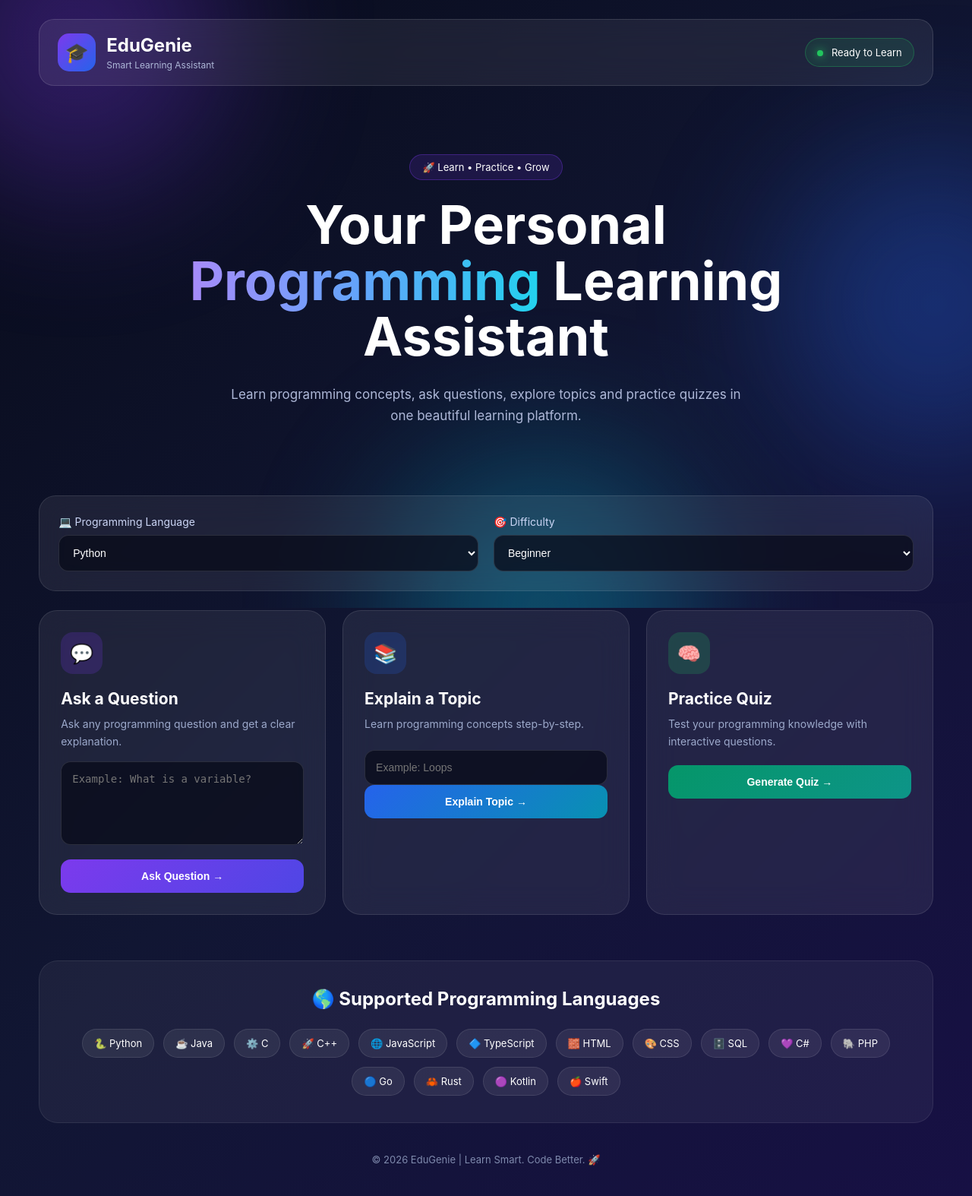
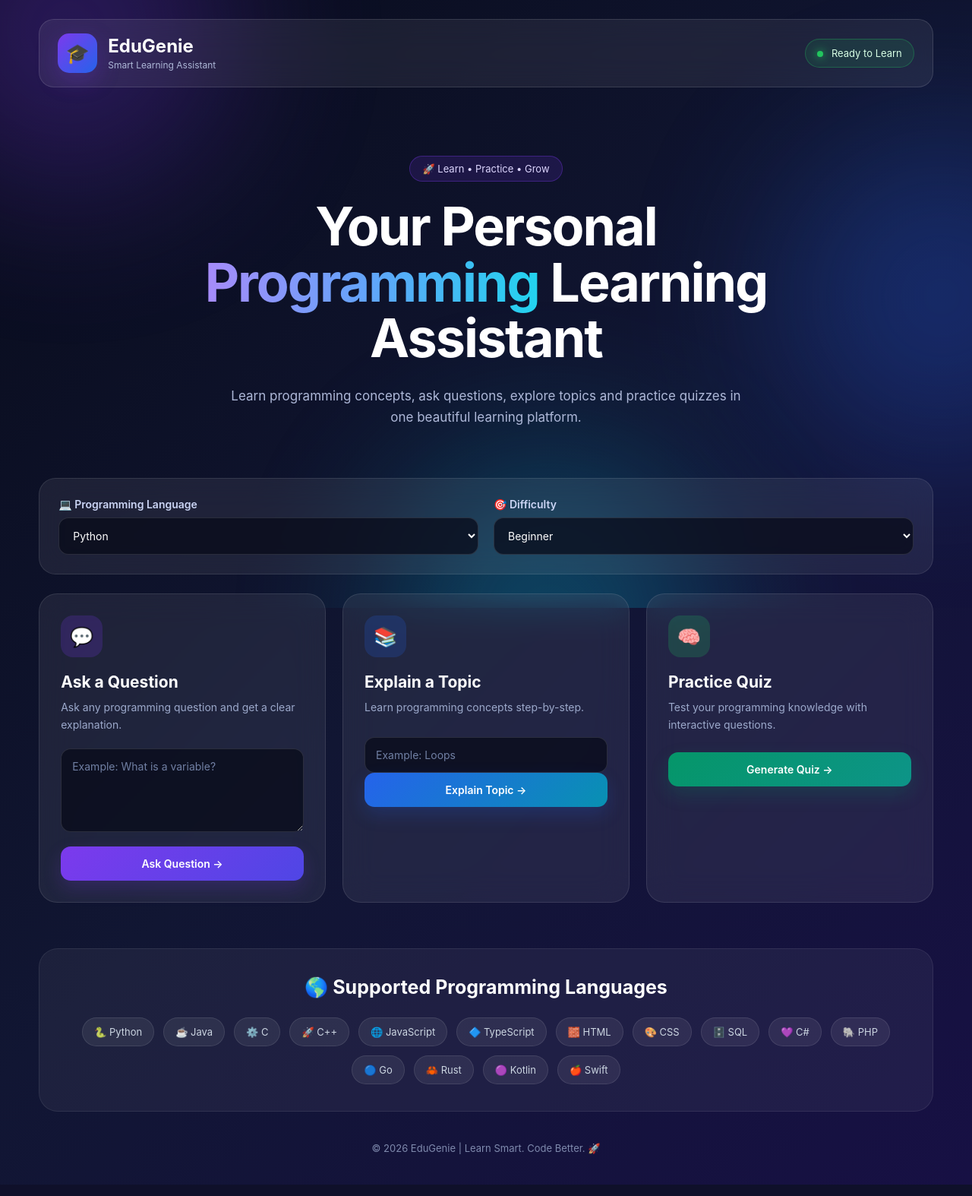
Before and after one commit to catjanaiprtj-prog/EduGenie, a FastAPI app: page / in a window 1280 px wide. Shown: the whole page at 76% size. Run offline with FastAPI, Linux system fonts and the light colour scheme.

Commit message:
Update EduGenie application

```diff
--- a/static/style.css
+++ b/static/style.css
@@ -1,34 +1,44 @@
+/* =========================================
+   EduGenie - Modern Learning UI
+   ========================================= */
+
+/* ---------- Reset ---------- */
+
 * {
     margin: 0;
     padding: 0;
     box-sizing: border-box;
 }
 
+html {
+    scroll-behavior: smooth;
+}
 
 body {
+    min-height: 100vh;
+
     font-family:
         Inter,
+        "Segoe UI",
         Arial,
         Helvetica,
         sans-serif;
-
-    min-height: 100vh;
 
     color: #ffffff;
 
     background:
         linear-gradient(
             135deg,
-            #080b1a,
-            #111633,
-            #171044
+            #080b1a 0%,
+            #111633 50%,
+            #171044 100%
         );
 
     overflow-x: hidden;
 }
 
 
-/* Background */
+/* ---------- Background ---------- */
 
 .background {
     position: fixed;
@@ -41,46 +51,42 @@ body {
     z-index: -1;
 }
 
-
 .blob {
     position: absolute;
 
-    width: 400px;
-    height: 400px;
+    width: 420px;
+    height: 420px;
 
     border-radius: 50%;
 
-    filter: blur(100px);
+    filter: blur(110px);
 
-    opacity: 0.35;
+    opacity: 0.30;
 }
 
-
 .blob-one {
-    top: -150px;
-    left: -100px;
+    top: -170px;
+    left: -120px;
 
     background: #7c3aed;
 }
 
-
 .blob-two {
-    right: -150px;
-    top: 200px;
+    top: 180px;
+    right: -170px;
 
     background: #2563eb;
 }
 
-
 .blob-three {
-    bottom: -200px;
+    bottom: -220px;
     left: 40%;
 
     background: #06b6d4;
 }
 
 
-/* Header */
+/* ---------- Header ---------- */
 
 .header {
     width: 92%;
@@ -92,20 +98,23 @@ body {
 
     display: flex;
 
+    align-items: center;
+
     justify-content: space-between;
 
-    align-items: center;
+    gap: 20px;
 
-    border: 1px solid rgba(255,255,255,0.12);
+    border: 1px solid
+        rgba(255, 255, 255, 0.12);
+
+    border-radius: 20px;
 
     background:
-        rgba(255,255,255,0.07);
+        rgba(255, 255, 255, 0.07);
 
+    -webkit-backdrop-filter: blur(20px);
     backdrop-filter: blur(20px);
-
-    border-radius: 20px;
 }
-
 
 .logo {
     display: flex;
@@ -115,19 +124,18 @@ body {
     gap: 14px;
 }
 
-
 .logo-icon {
-    width: 50px;
-    height: 50px;
+    width: 52px;
+    height: 52px;
 
     display: flex;
 
     align-items: center;
     justify-content: center;
 
+    border-radius: 15px;
+
     font-size: 25px;
-
-    border-radius: 15px;
 
     background:
         linear-gradient(
@@ -135,35 +143,45 @@ body {
             #7c3aed,
             #2563eb
         );
+
+    box-shadow:
+        0 10px 30px
+        rgba(124, 58, 237, 0.25);
 }
-
 
 .logo h1 {
     font-size: 24px;
+
+    line-height: 1.2;
 }
 
+.logo span {
+    display: block;
 
-.logo span {
-    font-size: 12px;
+    margin-top: 3px;
 
     color: #aeb8d8;
+
+    font-size: 12px;
 }
-
 
 .status {
     padding: 10px 15px;
 
     border-radius: 30px;
 
+    color: #d8ffe5;
+
     font-size: 13px;
 
+    white-space: nowrap;
+
     background:
-        rgba(34,197,94,0.12);
+        rgba(34, 197, 94, 0.12);
 
     border: 1px solid
-        rgba(34,197,94,0.3);
+        rgba(34, 197, 94, 0.30);
 }
-
 
 .status-dot {
     display: inline-block;
@@ -201,36 +218,41 @@ body {
     text-align: center;
 }
 
-
 .badge {
     display: inline-block;
 
+    margin-bottom: 22px;
+
     padding: 8px 16px;
 
-    margin-bottom: 22px;
+    border-radius: 30px;
 
-    border-radius: 30px;
+    color: #ddd6fe;
 
     font-size: 13px;
 
     background:
-        rgba(124,58,237,0.15);
+        rgba(124, 58, 237, 0.15);
 
     border: 1px solid
-        rgba(124,58,237,0.35);
+        rgba(124, 58, 237, 0.35);
+}
+
+.hero h2 {
+    max-width: 900px;
+
+    margin: 0 auto;
+
+    font-size:
+        clamp(38px, 6vw, 70px);
+
+    line-height: 1.05;
+
+    letter-spacing: -2px;
 }
 
 
-.hero h2 {
-    font-size: clamp(38px, 6vw, 70px);
-
-    line-height: 1.05;
-
-    max-width: 850px;
-
-    margin: auto;
-}
-
+/* Standard + WebKit property */
 
 .hero h2 span {
     background:
@@ -241,16 +263,19 @@ body {
             #22d3ee
         );
 
+    background-clip: text;
+
     -webkit-background-clip: text;
+
+    color: transparent;
 
     -webkit-text-fill-color: transparent;
 }
 
+.hero p {
+    max-width: 700px;
 
-.hero p {
-    max-width: 680px;
-
-    margin: 25px auto;
+    margin: 25px auto 0;
 
     color: #aeb8d8;
 
@@ -260,13 +285,13 @@ body {
 }
 
 
-/* Controls */
+/* ---------- Controls ---------- */
 
 .control-card {
     display: grid;
 
     grid-template-columns:
-        repeat(2, 1fr);
+        repeat(2, minmax(0, 1fr));
 
     gap: 20px;
 
@@ -277,55 +302,72 @@ body {
     border-radius: 22px;
 
     background:
-        rgba(255,255,255,0.07);
+        rgba(255, 255, 255, 0.07);
 
     border: 1px solid
-        rgba(255,255,255,0.1);
+        rgba(255, 255, 255, 0.10);
 
+    -webkit-backdrop-filter: blur(20px);
     backdrop-filter: blur(20px);
 }
-
 
 .control-group label {
     display: block;
 
     margin-bottom: 9px;
 
+    color: #cbd5f5;
+
     font-size: 14px;
 
-    color: #cbd5f5;
+    font-weight: 600;
 }
 
+
+/* ---------- Form Elements ---------- */
 
 select,
 input,
 textarea {
     width: 100%;
 
-    border: 1px solid
-        rgba(255,255,255,0.12);
-
     outline: none;
 
-    color: white;
+    padding: 14px;
 
-    background:
-        rgba(8,11,26,0.75);
+    border: 1px solid
+        rgba(255, 255, 255, 0.12);
 
     border-radius: 13px;
 
-    padding: 14px;
+    color: #ffffff;
+
+    background:
+        rgba(8, 11, 26, 0.75);
+
+    font-family: inherit;
 
     font-size: 14px;
+
+    transition:
+        border-color 0.2s ease,
+        box-shadow 0.2s ease;
 }
 
+select {
+    cursor: pointer;
+}
 
 select option {
     color: #111827;
 
-    background: white;
+    background: #ffffff;
 }
 
+input::placeholder,
+textarea::placeholder {
+    color: #7180a4;
+}
 
 input:focus,
 textarea:focus,
@@ -347,17 +388,16 @@ textarea {
 }
 
 
-/* Feature Cards */
+/* ---------- Feature Grid ---------- */
 
 .feature-grid {
     display: grid;
 
     grid-template-columns:
-        repeat(3, 1fr);
+        repeat(3, minmax(0, 1fr));
 
     gap: 22px;
 }
-
 
 .feature-card {
     padding: 28px;
@@ -365,27 +405,31 @@ textarea {
     border-radius: 24px;
 
     background:
-        rgba(255,255,255,0.07);
+        rgba(255, 255, 255, 0.07);
 
     border: 1px solid
-        rgba(255,255,255,0.1);
+        rgba(255, 255, 255, 0.10);
 
+    -webkit-backdrop-filter: blur(20px);
     backdrop-filter: blur(20px);
 
     transition:
-        transform 0.3s,
-        border 0.3s;
+        transform 0.3s ease,
+        border-color 0.3s ease,
+        box-shadow 0.3s ease;
 }
-
 
 .feature-card:hover {
     transform:
         translateY(-8px);
 
     border-color:
-        rgba(139,92,246,0.5);
+        rgba(139, 92, 246, 0.50);
+
+    box-shadow:
+        0 20px 50px
+        rgba(0, 0, 0, 0.20);
 }
-
 
 .feature-icon {
     width: 55px;
@@ -393,84 +437,88 @@ textarea {
 
     display: flex;
 
+    align-items: center;
     justify-content: center;
-    align-items: center;
 
-    font-size: 25px;
+    margin-bottom: 20px;
 
     border-radius: 16px;
 
-    margin-bottom: 20px;
+    font-size: 25px;
 }
-
 
 .purple {
     background:
-        rgba(124,58,237,0.2);
+        rgba(124, 58, 237, 0.20);
 }
-
 
 .blue {
     background:
-        rgba(37,99,235,0.2);
+        rgba(37, 99, 235, 0.20);
 }
-
 
 .green {
     background:
-        rgba(34,197,94,0.2);
+        rgba(34, 197, 94, 0.20);
 }
 
+.feature-card h3 {
+    margin-bottom: 10px;
 
-.feature-card h3 {
     font-size: 21px;
-
-    margin-bottom: 10px;
 }
 
+.feature-card p {
+    min-height: 45px;
 
-.feature-card p {
+    margin-bottom: 5px;
+
     color: #9ca9cb;
 
     font-size: 14px;
 
     line-height: 1.6;
-
-    min-height: 45px;
 }
 
 
-/* Buttons */
+/* ---------- Buttons ---------- */
 
 button {
     width: 100%;
 
+    padding: 14px 18px;
+
     border: none;
+
+    border-radius: 13px;
+
+    color: #ffffff;
 
     cursor: pointer;
 
-    padding: 14px 18px;
-
-    border-radius: 13px;
-
-    color: white;
+    font-family: inherit;
 
     font-size: 14px;
 
     font-weight: 600;
 
     transition:
-        transform 0.2s,
-        opacity 0.2s;
+        transform 0.2s ease,
+        opacity 0.2s ease,
+        box-shadow 0.2s ease;
 }
 
+button:hover {
+    transform:
+        translateY(-2px);
 
-button:hover {
-    transform: translateY(-2px);
-
-    opacity: 0.9;
+    opacity: 0.92;
 }
 
+button:active {
+    transform:
+        translateY(0);
+}
 
 .primary-btn {
     background:
@@ -479,8 +527,11 @@ button:hover {
             #7c3aed,
             #4f46e5
         );
+
+    box-shadow:
+        0 10px 25px
+        rgba(124, 58, 237, 0.20);
 }
-
 
 .secondary-btn {
     background:
@@ -489,8 +540,11 @@ button:hover {
             #2563eb,
             #0891b2
         );
+
+    box-shadow:
+        0 10px 25px
+        rgba(37, 99, 235, 0.20);
 }
-
 
 .quiz-btn {
     margin-top: 20px;
@@ -501,16 +555,19 @@ button:hover {
             #059669,
             #0d9488
         );
+
+    box-shadow:
+        0 10px 25px
+        rgba(5, 150, 105, 0.20);
 }
 
 
-/* Results */
+/* ---------- Result Sections ---------- */
 
 .result-section,
 .answer-section {
     margin-top: 25px;
 }
-
 
 .result-content,
 .answer-content,
@@ -640,136 +728,153 @@ code {
         );
 }
 
-
 .score-card {
     margin-top: 20px;
 
     padding: 20px;
 
+    border-radius: 15px;
+
     text-align: center;
 
-    border-radius: 15px;
+    color: #dcfce7;
 
     background:
-        rgba(34,197,94,0.12);
+        rgba(34, 197, 94, 0.12);
 
     border: 1px solid
-        rgba(34,197,94,0.3);
+        rgba(34, 197, 94, 0.30);
 }
 
 
-/* Loading */
+/* ---------- Loading ---------- */
 
 .loading-box {
     text-align: center;
 }
 
+.loading-box p {
+    color: #aeb8d8;
+}
 
 .loader {
     width: 42px;
     height: 42px;
 
-    margin: 0 auto 15px;
+    margin:
+        0 auto 15px;
+
+    border:
+        4px solid
+        rgba(255, 255, 255, 0.15);
+
+    border-top-color: #8b5cf6;
 
     border-radius: 50%;
 
-    border: 4px solid
-        rgba(255,255,255,0.15);
-
-    border-top-color: #8b5cf6;
-
     animation:
-        spin 1s linear infinite;
+        eduSpin 1s linear infinite;
 }
 
-
-@keyframes spin {
+@keyframes eduSpin {
+    from {
+        transform: rotate(0deg);
+    }
 
     to {
         transform: rotate(360deg);
     }
-
 }
 
+
+/* ---------- Error ---------- */
 
 .error-box {
     color: #fecaca;
 
+    background:
+        rgba(239, 68, 68, 0.10);
+
     border-color:
-        rgba(239,68,68,0.35);
-
-    background:
-        rgba(239,68,68,0.1);
+        rgba(239, 68, 68, 0.35);
 }
 
 
-/* Languages */
+/* ---------- Languages ---------- */
 
 .languages-section {
     margin-top: 60px;
 
     padding: 35px;
 
+    border-radius: 25px;
+
     text-align: center;
 
-    border-radius: 25px;
-
     background:
-        rgba(255,255,255,0.05);
+        rgba(255, 255, 255, 0.05);
 
     border:
-        1px solid rgba(255,255,255,0.08);
+        1px solid
+        rgba(255, 255, 255, 0.08);
 }
-
 
 .languages-section h2 {
     margin-bottom: 25px;
+
+    font-size: 25px;
 }
-
 
 .language-grid {
     display: flex;
 
     flex-wrap: wrap;
 
+    align-items: center;
     justify-content: center;
 
     gap: 12px;
 }
-
 
 .language-grid span {
     padding: 10px 15px;
 
     border-radius: 30px;
 
+    color: #cbd5e1;
+
     font-size: 13px;
 
     background:
-        rgba(255,255,255,0.07);
+        rgba(255, 255, 255, 0.07);
 
     border:
-        1px solid rgba(255,255,255,0.1);
+        1px solid
+        rgba(255, 255, 255, 0.10);
 
-    transition: 0.2s;
+    transition:
+        transform 0.2s ease,
+        background 0.2s ease;
 }
-
 
 .language-grid span:hover {
     transform:
         translateY(-3px);
 
+    color: #ffffff;
+
     background:
-        rgba(124,58,237,0.2);
+        rgba(124, 58, 237, 0.20);
 }
 
 
-/* Footer */
+/* ---------- Footer ---------- */
 
 footer {
+    padding:
+        40px 20px;
+
     text-align: center;
-
-    padding: 40px 20px;
 
     color: #7f8aad;
 
```
Also changed, not shown: other parts of static/style.css (+106 -28 lines).
